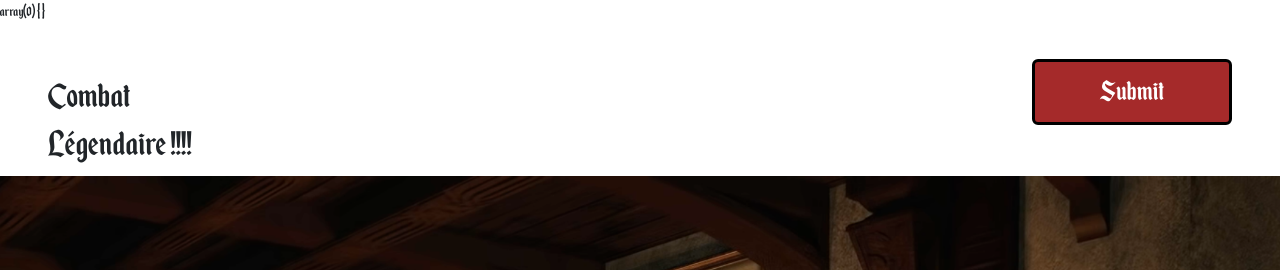
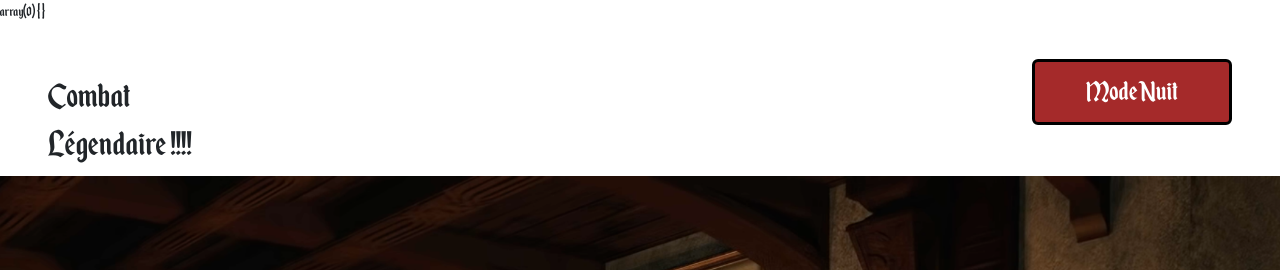
Before and after one commit to KevinLIOUST/docker-poo-kevin, a PHP site: page / in a window 1280 px wide; the page is wider, and only the part inside the window is pictured. Shown: the top 270 px of that part. Run offline with PHP 8.4, Linux system fonts and the light colour scheme; some libraries are stand-ins or nearby versions.

Commit message:
Avancement du mode jour-nuit ! :)

```diff
--- a/src/assets/css/style.css
+++ b/src/assets/css/style.css
@@ -31,7 +31,7 @@ body {
 
 /* Pour le titre de nuit */
 .titre-nuit {
-  width: 20rem;
+  width: 25rem;
   font-size: 50px;
   color: white;
 }
--- a/src/index.php
+++ b/src/index.php
@@ -146,13 +146,13 @@ var_dump($_POST);
 <body>
     <div class="d-flex align-items-center">
         <h1 class="mt-5 ms-5
-        <?php if (isset($_POST['modeJourNuit'])) {
-            if ($_POST['modeJourNuit'] == 'Mode Nuit') {
-                'titre-nuit';
-            } else {
-                'titre-jour';
-            }
-        } ?>">Combat Légendaire !!!!</h1>
+        <?php if (isset($_POST['modeJourNuit'])) { ?>
+            <?php if ($_POST['modeJourNuit'] == 'Mode Nuit') { ?>
+                titre-nuit
+            <?php } else { ?>
+                titre-jour
+            <?php } ?>
+        <?php } ?>">Combat Légendaire !!!!</h1>
         <div class="w-100 d-flex justify-content-end align-items-center">
             <form action="" method="POST">
                 <input class="btn btns-jour mx-5 text-white" type="submit" name="modeJourNuit" id="modeJourNuit"
@@ -162,7 +162,7 @@ var_dump($_POST);
                     <?php } else { ?>
                         value='Mode Nuit';
                     <?php } ?>
-                <?php } ?>">
+                <?php } ?>value="Mode Nuit">
             </form>
         </div>
     </div>
```
